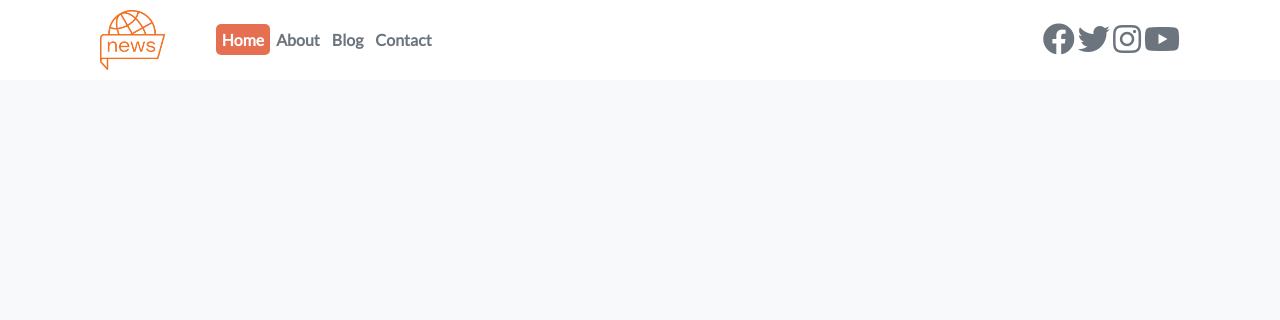
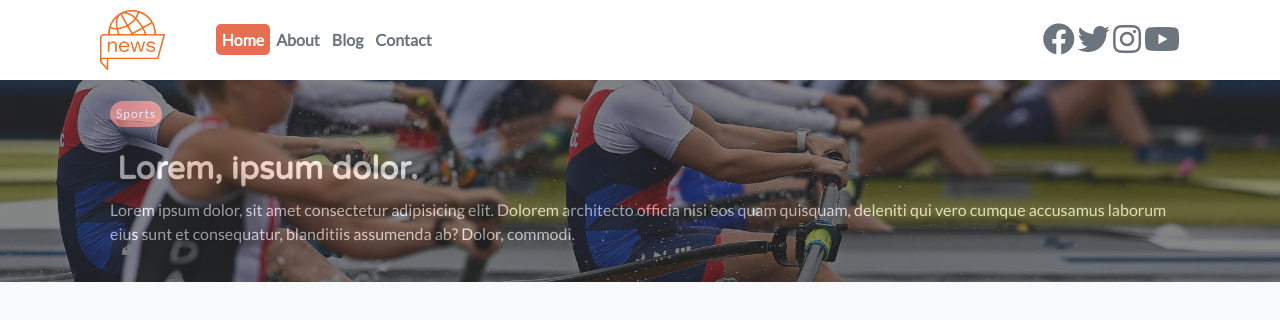
Before and after one commit to Zashi13/HTML-CSS, a plain HTML site: page New-site/index.html in a window 1280 px wide. Drawn offline with Linux system fonts and the light colour scheme.

Commit message:
css utils

```diff
--- a/New-site/css/style.css
+++ b/New-site/css/style.css
@@ -156,10 +156,36 @@ p {
     margin: 1rem;
 }
 
+.mb-1 {
+    margin-bottom: 0.5rem;
+}
+
+.mb-2 {
+    margin-bottom: 0.6rem;
+}
+
+.mb-3 {
+    margin-bottom: 0.8rem;
+}
+
+.mb-4 {
+    margin-bottom: 1.6rem;
+}
 
 .card-primary {
     background-color: var(--primary-color);
     padding: 1rem;
+}
+
+.category  {
+    display: inline-block;
+    color: #fff;
+    font-size: 1.2rem;
+    letter-spacing: 1px;
+    padding: .4rem .6rem;
+    border-radius: 15px;
+    margin-bottom: 15px;
+
 }
 
 #main-nav {
@@ -205,3 +231,37 @@ p {
 #main-nav .social-icons {
     justify-self: end;
 }
+
+
+/* header  */
+
+#header {
+    color: #fff;
+    background: #333;
+    padding: 2rem;
+    position: relative;
+}
+
+#header::before {
+    content:" ";
+    background: url("../img/rowing.jpeg") no-repeat center center/cover;
+    position: absolute;
+    top: 0;
+    left: 0;
+    width: 100%;
+    height: 100%;
+    opacity: 0.4;
+
+}
+
+#header .header-container {
+    display: grid;
+    grid-template-columns: repeat(2, 1fr);
+    height: 50vh;
+    align-items: center;
+
+}
+
+#header .header-content {
+    z-index: 2;
+}
--- a/New-site/index.html
+++ b/New-site/index.html
@@ -27,5 +27,17 @@
             </div>
         </div>
     </nav>
+    <header id="header">
+      <div class="container">
+        <div class="header-containder">
+            <div class="header-content">
+                <div class="category bg-primary">Sports</div>
+                <h1>Lorem, ipsum dolor.</h1>
+                <p class="mb-4"> Lorem ipsum dolor, sit amet consectetur adipisicing elit. Dolorem architecto officia nisi eos quam quisquam, deleniti qui vero cumque accusamus laborum eius sunt et consequatur, blanditiis assumenda ab? Dolor, commodi.</p>
+
+            </div>
+        </div>
+      </div>
+    </header>
 </body>
 </html>
```
